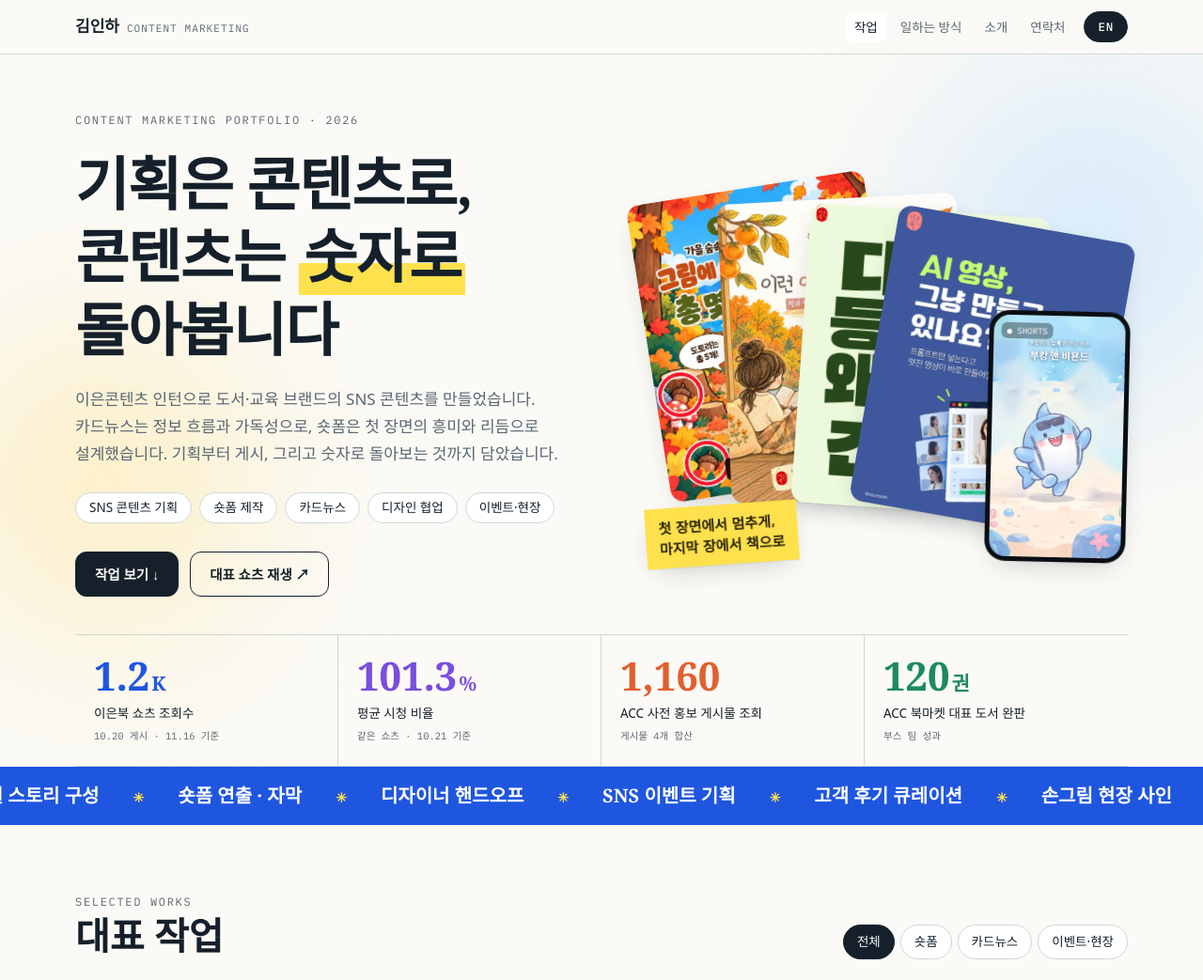
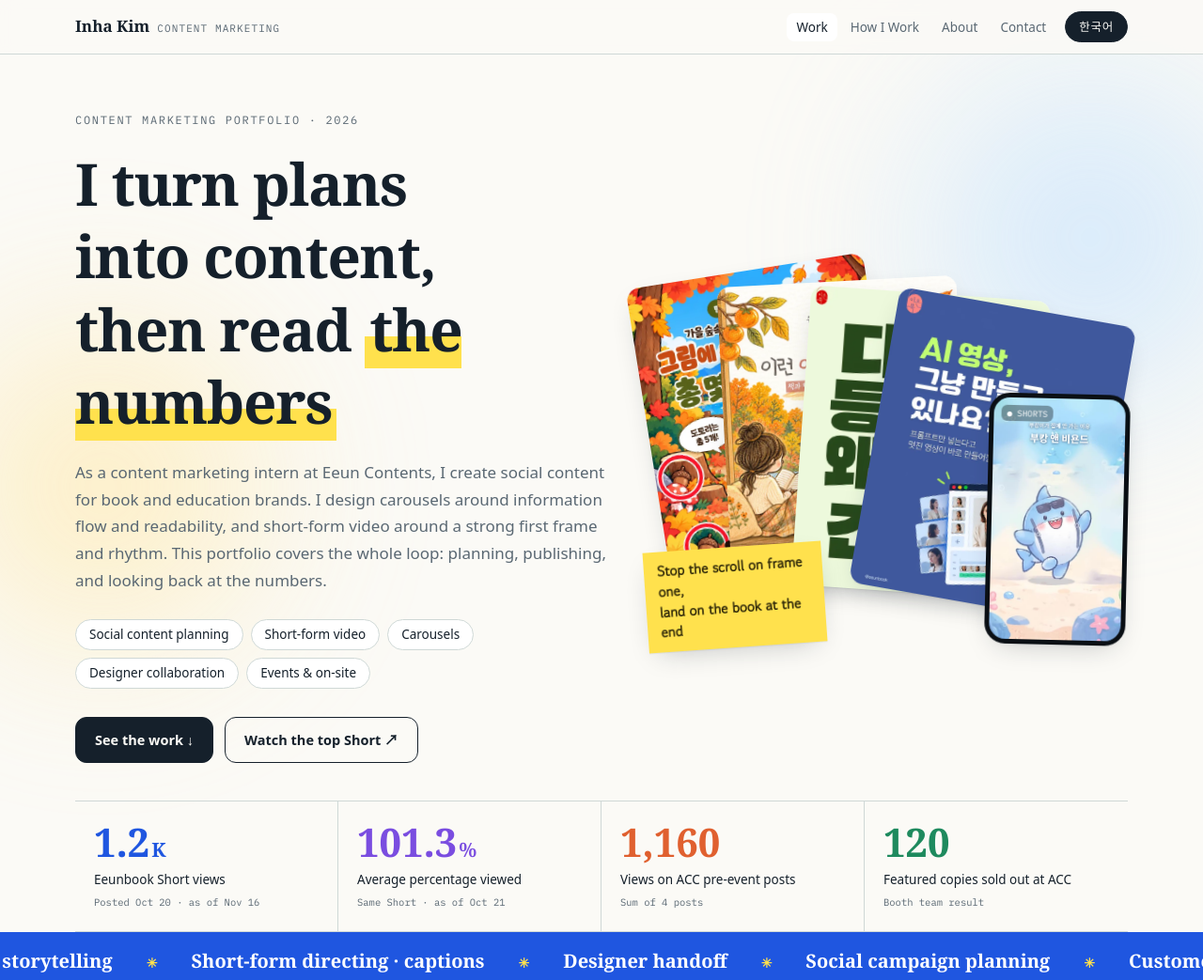
Before and after one commit to inha2979/Content-Marketing-Portfolio, a plain HTML site: page index.html in a window 1280 px wide. Shown: the top 1043 px of the page at 94% size. Drawn offline with Linux system fonts and the light colour scheme; grey boxes are pictures that could not be loaded; a web font is replaced by a local one.

Commit message:
Open in English via ?lang=en and for non-Korean browsers
Co-Authored-By: Claude Sonnet 5.5 <noreply@anthropic.com>
Claude-Session: https://claude.ai/code/session_01Tqb1BB6ik42nuEZNHLd4rR

```diff
--- a/index.html
+++ b/index.html
@@ -811,7 +811,11 @@ footer h2{font-size:clamp(26px,3.4vw,40px);font-weight:800}
     setCnt();pickShort(curShort);sndLabel();setTabLabels();load(si);
     try{localStorage.setItem('lang',l)}catch(_){}}
   langBtn.addEventListener('click',()=>setLang(LANG==='en'?'ko':'en'));
-  let start='ko';try{start=localStorage.getItem('lang')||'ko'}catch(_){}
+  /* first-load language: link (?lang=en / #en) > saved choice > browser language (non-Korean -> English) */
+  let start=null;try{start=localStorage.getItem('lang')}catch(_){}
+  if(!start){const bl=(navigator.language||'ko').toLowerCase();start=bl.startsWith('ko')?'ko':'en'}
+  const qp=new URLSearchParams(location.search).get('lang');
+  if(qp==='en'||qp==='ko')start=qp;
   if(location.hash==='#en')start='en';
   if(start==='en')setLang('en');
 
```
